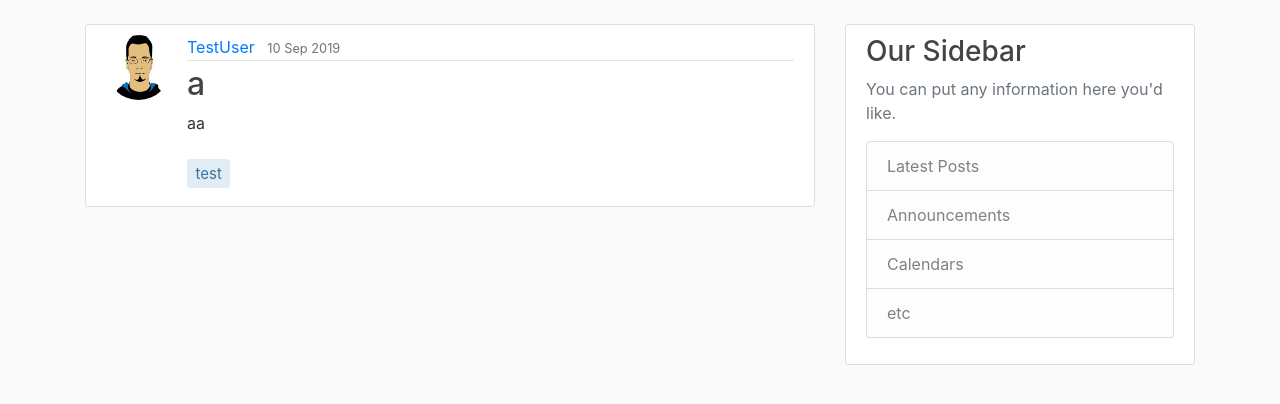
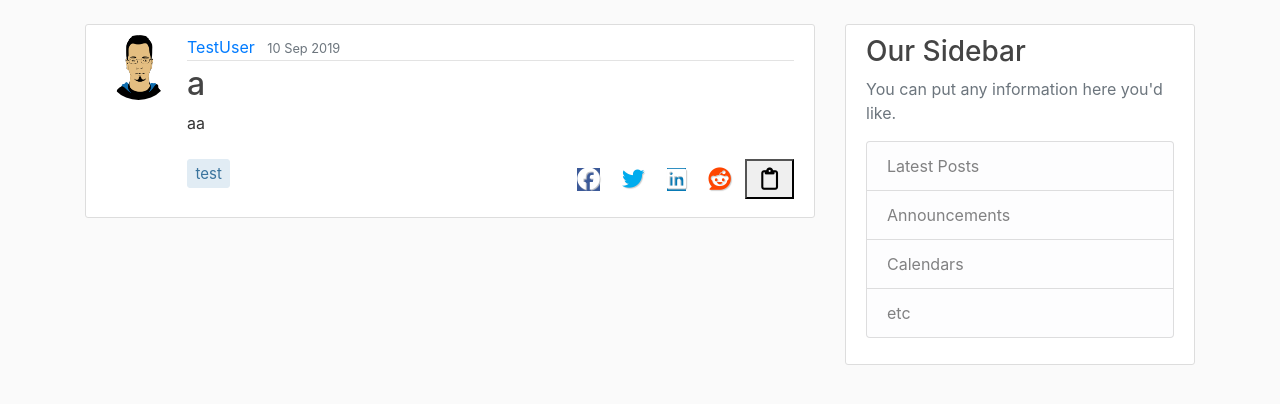
Before and after one commit to abhiabhi94/blog, a Django app: page /blog/post/a/ in a window 1280 px wide. Shown: the part 56-460 px from the top of the page. Run offline with Django 3.2, Linux system fonts and the light colour scheme; data comes from the database, SQL or seed files in the repository; some libraries are stand-ins or nearby versions.

Commit message:
Added option to share post on various social media, copy to clipboard not workiing

```diff
--- a/Blog/templates/Blog/post_detail.html
+++ b/Blog/templates/Blog/post_detail.html
@@ -1,5 +1,7 @@
 {% extends "Blog/base.html" %}
+{% load static %}
 {% block content %}
+{% with domain='http://staycurious.in' %}
 
 <article class="media content-section">
     <img class="rounded-circle article-img" src="{{ object.author.profile.image.url }}">
@@ -18,6 +20,19 @@
         </h2>
         <p class="article-content">{{ object.content }}</p>
         <p class="article-tags">{{ object.tags }}</p>
+        <ul class="list-unstyled share-icon mt-2 mb-2 float-right">
+        {% url 'Blog:post-detail' post.slug as link %}
+        {% with domain|add:link as link %}
+            <li><a href="http://www.facebook.com/sharer.php?u={{link}}" rel="nofollow noopener noreferrer" target="_blank"><i class="fab fa-facebook ml-2 mr-2"></i></a></li>
+            <li><a href="http://www.twitter.com/share?text={{object.title}}&url={{link}}" rel="nofollow noopener noreferrer" target="_blank"><i class="fab fa-twitter ml-2 mr-2"></i></a></li>
+            <li><a href="http://www.linkedin.com/shareArticle?mini=true&url={{link|urlencode:''}}&title={{object.title|urlencode}}&source=StayCurious-Blog" rel="nofollow noopener noreferrer" target="_blank" ><i class="fab fa-linkedin ml-2 mr-2"></i></a></li>
+            <li><a href="http://www.reddit.com/submit?url={{link}}/post-to-reddit-via-url&titile={{object.title|urlencode}}" rel="nofollow noopener noreferrer" target="_blank"><i class="fab fa-reddit ml-2 mr-2"></i></a></li>
+            {# <li><a href="http://www.pinterest.com/pin/create/link/u={{link|urlencode:''}}&description={{object.title|urlencode}}" rel="nofollow noopener noreferrer" target="_blank"><i class="fab fa-pinterest ml-2 mr-2"></a></li> #}
+            <li><button class="copy" onclick="Copy({{link}})"><i class="far fa-clipboard ml-2 mr-2"></i></button></li>
+            {# <li><button class="copy" onclick="C opy({{link}})"><img class="ml-2 mr-2" src="{% static 'img/copy.png' %}" alt="Copy to clipboard" style="width:40px"></button></li> #}
+        {% endwith %}
+        </ul>
     </div>
 </article>
+{% endwith %}
 {% endblock content %}
```
